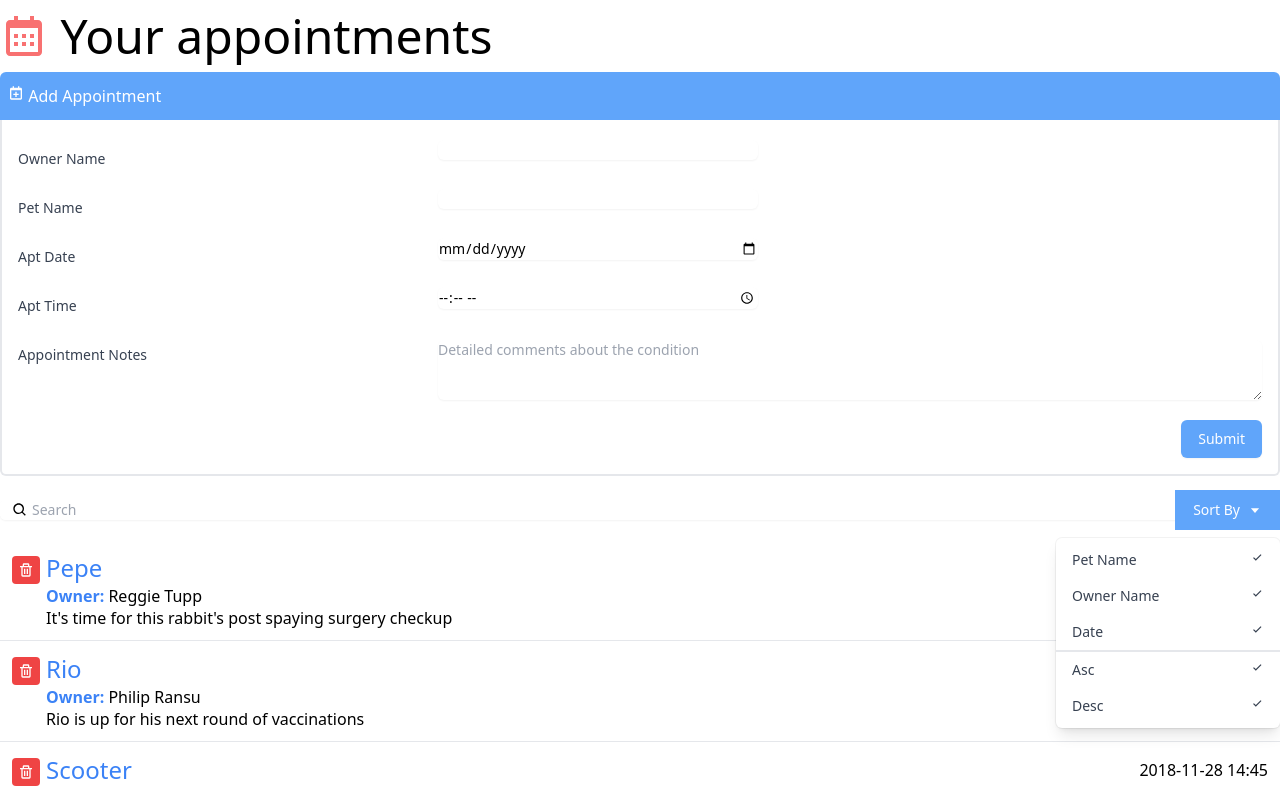
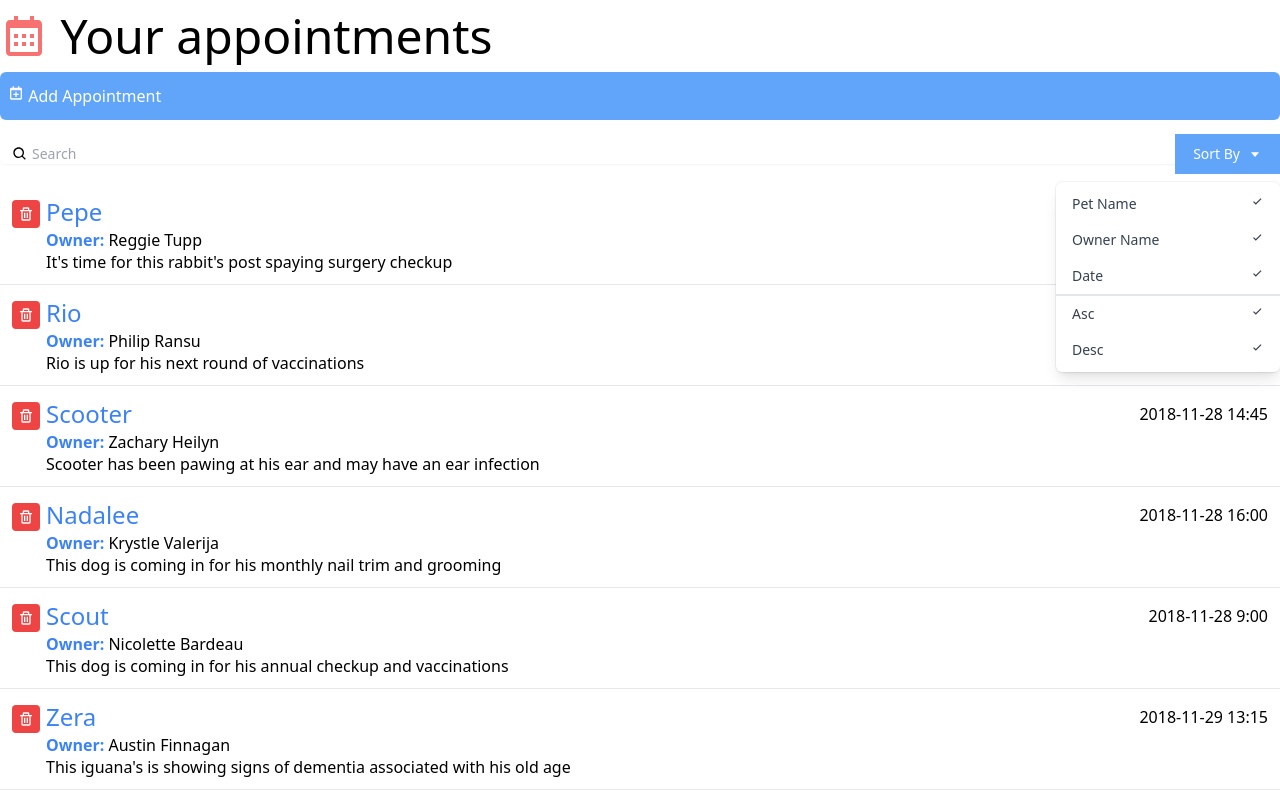
Before and after one commit to Samuellekpor/reactinterface2, a React (Create React App) app: page / in a window 1280 px wide. Shown: the top 790 px of the page. Built offline with nearby package versions, Linux system fonts and the light colour scheme; the HTML template or start-up script is replaced by a standard one.

Commit message:
Added toggle function on addappointment

```diff
--- a/src/components/AddAppointment.js
+++ b/src/components/AddAppointment.js
@@ -1,14 +1,22 @@
+import { useState } from "react";
 import { BiCalendarPlus } from "react-icons/bi";
 
 const AddAppointment = () => {
+  let [toggleForm, setToggleForm] = useState(false);
+
   return (
     <div>
-      <button className="bg-blue-400 text-white px-2 py-3 w-full text-left rounded-t-md">
+      <button
+        onClick={() => setToggleForm(!toggleForm)}
+        className={`bg-blue-400 text-white px-2 py-3 w-full text-left rounded-t-md
+          ${toggleForm ? "rounded-t-md" : "rounded-md"}`}
+      >
         <div>
           <BiCalendarPlus className="inline-block align-text-top" /> Add
           Appointment
         </div>
       </button>
+      {toggleForm && (
         <div className="border-r-2 border-b-2 border-l-2 border-light-blue-500 rounded-b-md pl-4 pr-4 pb-4">
           <div className="sm:grid sm:grid-cols-3 sm:gap-4 sm:items-start  sm:pt-5">
             <label
@@ -107,6 +115,7 @@
             </div>
           </div>
         </div>
+      )}
     </div>
   );
 };
```
Lines whose indentation alone changed are shown as unchanged.
